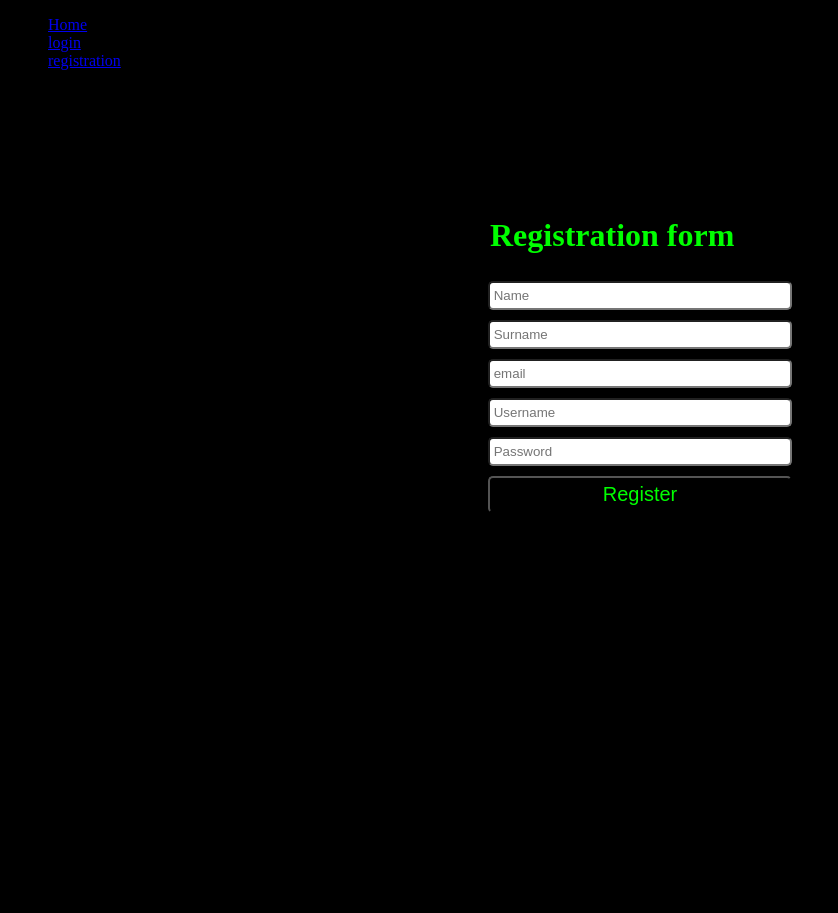
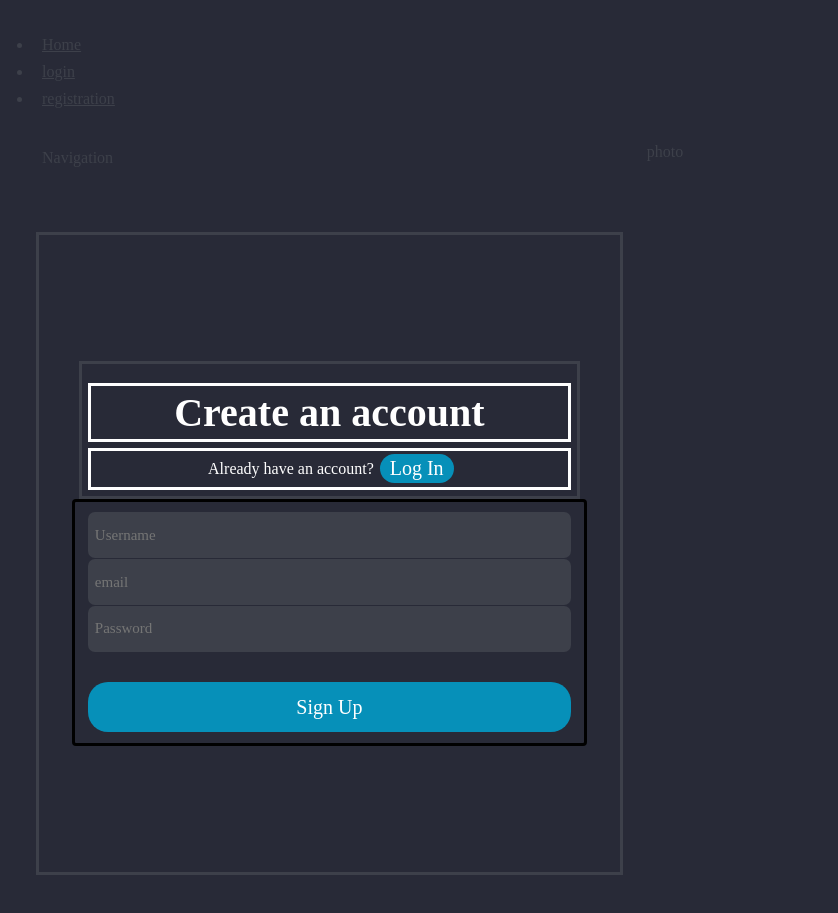
Before and after one commit to David-Vice/Mafia-FrontEnd-React, a React (Create React App) app: page /registration in a window 1280 px wide. Shown: the whole page, without its empty margins (0-838 px from the left). Before the commit the page ends 800 px from the top, so only its background shows below. Built offline with nearby package versions, Linux system fonts and the light colour scheme.

Commit message:
Better registration design

```diff
--- a/src/components/Login.js
+++ b/src/components/Login.js
@@ -1,5 +1,4 @@
 import React from "react";
-import "../styles/user/login.css";
 import  handle from "../scripts/user/handle"
 
 function Login(){
--- a/src/components/Registration.js
+++ b/src/components/Registration.js
@@ -1,27 +1,60 @@
 import React from "react";
-import  handle from "../scripts/user/handle"
-import "../styles/user/login.css";
+import  handle from "../scripts/user/handle";
+import "../styles/user/box.css";
+import "../styles/user/button.css";
+import "../styles/user/form.css";
 
 function Registration(){
 
 return(
-  <div className="login">
-  <form id="f" onSubmit={handle}>
-          <h1>Registration form</h1>
+  <div className="box">
+    <div className="box1">
+        <div className="box11">
+          <p>Navigation</p>
 
-   <input type="text" name="name" placeholder=" Name" required/>
 
-   <input type="text" name="surname" placeholder=" Surname"required/>
 
-   <input type="email" name="mail"placeholder=" email" required/>
 
-   <input type="text" name="username" placeholder=" Username" required/>
+        </div>
+        <div className="box12">
 
-   <input type="text" name="password" placeholder=" Password" required/>
 
-   <button type="submit" form="f" value="login">Register</button>
- </form>
-</div>
+          <div className="login">
+            <div className="loginHeader">
+              <h1>Create an account</h1>
+              <div className="loginSubHeader">
+                <p>Already have an account?</p>
+                <button type="submit" value="login">Log In</button>
+
+              </div>
+            </div>
+
+            <form className="form1" id="f"  onSubmit={handle}>
+
+              <input type="text" name="username" placeholder=" Username" required/>
+
+             <input type="email" name="mail"placeholder=" email" required/>
+
+
+
+             <input type="password" name="password" placeholder=" Password" required/>
+             <button type="submit" form="f" value="login">Sign Up</button>
+           </form>
+        </div>
+
+
+        </div>
+    </div>
+
+    <div className="box2">
+
+
+
+      <p>photo</p>
+
+    </div>
+
+  </div>
 )
 }
 export default Registration;
--- a/src/index.js
+++ b/src/index.js
@@ -2,8 +2,6 @@ import React from 'react';
 import ReactDOM from 'react-dom/client';
 //import App from './App';
 import { BrowserRouter as Router, Routes, Route} from "react-router-dom";
-import "./styles/user/login.css"
-
 import Layout from "./components/Layout";
 import Home from "./components/Home";
 import NoPage from "./components/NoPage";
--- /dev/null
+++ b/src/styles/user/box.css
@@ -0,0 +1,71 @@
+*{
+
+    color:#3d404a;
+    margin: 3px;
+    padding: 3px;
+    font-family: 'Bangers', cursive;}
+body{
+    background-color:#282a37;}
+
+.box{
+display: flex;
+flex-direction: row;
+/* border-style: solid; */
+height: 95vh;
+}
+.box1{
+display: flex;
+flex-direction: column;
+/* border-style:solid; */
+flex-grow: 3;
+/* margin: auto; */
+margin-top: auto;
+margin-bottom: auto;
+height: 93vh;
+}
+
+.box2{
+/* margin:auto; */
+flex-grow: 7;
+/* border-style: solid; */
+height: 93vh;
+margin-top: auto;
+margin-bottom: auto;
+}
+
+.box11{
+display: flex;
+/* margin: auto; */
+margin-left: auto;
+margin-right: auto;
+/* border-style:solid; */
+flex-grow: 3;
+width: 98%;
+}
+.box12{
+display: flex;
+flex-grow: 17;
+/* margin: auto; */
+margin-left: auto;
+margin-right: auto;
+/* border-style:solid; */
+width: 98%;
+}
+.login{
+    border-style: solid;
+    display: flex;
+    flex-direction: column;
+    flex-grow: 1;
+    height: 98%;
+    margin: auto;
+}
+.loginHeader{
+display: flex;
+flex-direction: column;
+border-style: solid;
+justify-content:end;
+margin: auto;
+margin-bottom: 0;
+height: 20%;
+width: 85%;
+}
--- /dev/null
+++ b/src/styles/user/button.css
@@ -0,0 +1,32 @@
+button{
+
+    background-color:rgb(6, 144, 185);
+    border-style: hidden;
+    border-radius: 20px;
+    color: rgb(255, 255, 255);
+    height: 50px;
+    margin-top:30px;
+    margin-bottom: auto;
+    font-size: 20px;
+
+}
+
+button:hover{
+
+    background-color:rgb(2, 115, 150);
+    /* box-shadow: 0px 0px 5px rgb(6, 144, 185); */
+}
+
+button:active{
+    outline: 1px solid rgb(1, 85, 110);
+    background-color:rgb(1, 85, 110);
+    /* box-shadow: 0px 0px 10px rgb(6, 144, 185); */
+
+}
+.loginSubHeader>button{
+    margin: auto;
+    margin-left: 0;
+    height: inherit;
+     padding-left: 10px;
+     padding-right:10px;;
+}
--- /dev/null
+++ b/src/styles/user/form.css
@@ -0,0 +1,70 @@
+.form1{
+
+    display: flex;
+    flex-direction: column;
+    border-radius: 4px;
+    border-style: solid;
+    padding: 10px;
+    border-color: black;
+    /* align-items: space-between; */
+    height: 35%;
+    width: 85%;
+    margin: auto;
+    margin-top: 0;
+    }
+.loginSubHeader{
+    display: flex;
+    flex-direction: row;
+    color:white;
+    border-style: solid;
+}
+.loginHeader>h1{
+    color:white;
+    font-size: 40px;
+    border-style: solid;
+    text-align: center;
+}
+
+input{
+    background-color:#3d404a;
+    border-style: hidden;
+    border-radius: 7px;
+    color: rgb(255, 255, 255);
+    height: 40px;
+    margin-top:auto;
+    margin-bottom: auto;
+    font-size: 15px;
+
+}
+
+input:hover{
+    /* border-style: solid;
+    border-color: rgb(6, 144, 185); */
+    outline: 2px solid rgb(6, 144, 185);
+}
+
+input:focus{
+    outline: 2px solid rgb(6, 144, 185);
+    box-shadow: 0px 0px 10px rgb(6, 144, 185);
+    position: relative;
+    bottom: 3px;
+    right: 3px;
+}
+
+
+
+.loginSubHeader>p{
+    margin-left: auto;
+    color: white;
+
+    /* margin-right: auto; */
+}
+.loginSubHeader>a{
+    /* margin-left: auto; */
+    color: rgb(6, 144, 185);
+    text-decoration:none;
+    margin-right: auto;
+}
+/* .loginSubHeader>a:hover{
+    box-shadow: 0px 0px 5px rgb(6, 144, 185);
+} */
```
